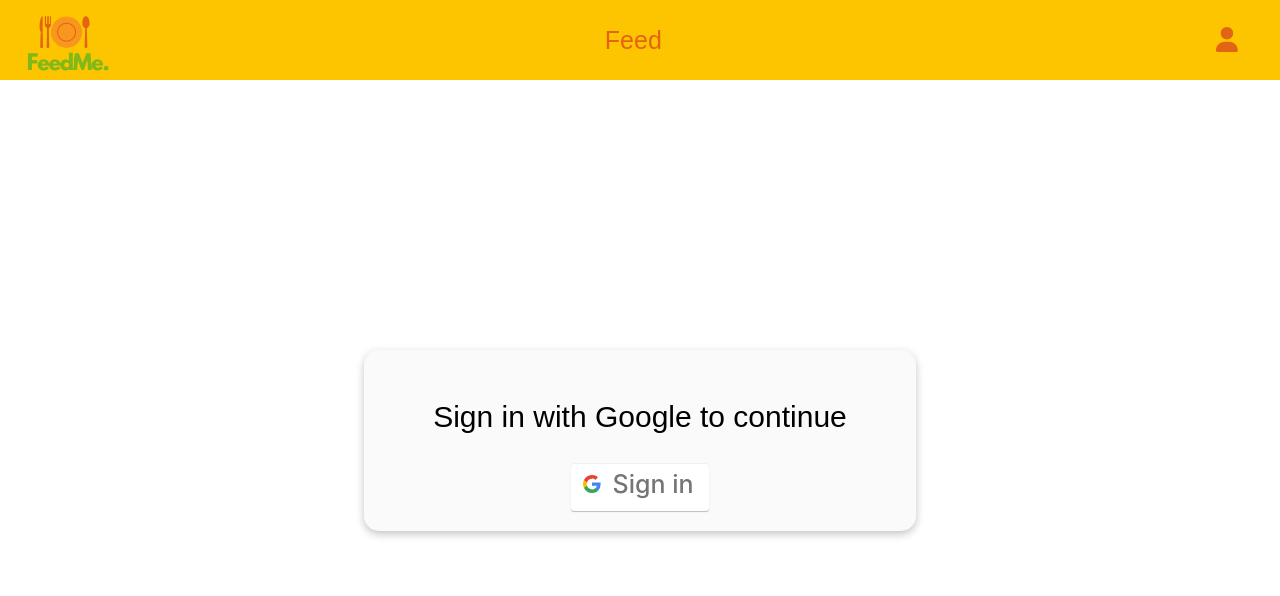
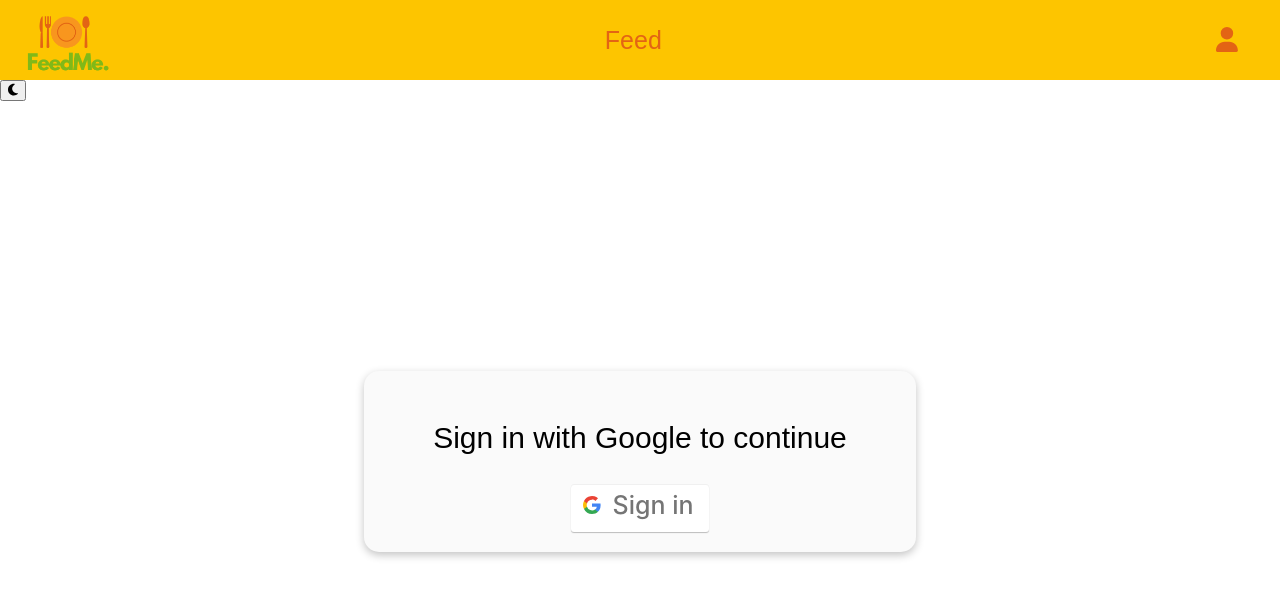
Before and after one commit to georghz/feedme, a React (Create React App) app in the folder feedme/: page /profilepage in a window 1280 px wide. Shown: the top 596 px of the page. Built offline with nearby package versions, Linux system fonts and the light colour scheme; no server answers; the database is empty; a web font is replaced by a local one.

Commit message:
Added Dark Mode, still some bugs that need fixing

```diff
--- a/feedme/src/App.js
+++ b/feedme/src/App.js
@@ -5,10 +5,10 @@
 
 import "./App.css";
 
-import { BrowserRouter as Router, Routes, Route,Link } from "react-router-dom";
-import { useState, useEffect, createContext } from "react";
+import { BrowserRouter as Router, Routes, Route } from "react-router-dom";
+import { useState, useEffect, createContext, useContext } from "react";
 
-import { onAuthStateChanged, signOut } from "firebase/auth";
+import { onAuthStateChanged } from "firebase/auth";
 import { auth } from "./firebase-config";
 
 import Recipes from "./pages/Recipes";
@@ -17,11 +17,16 @@ import ProfilePage from "./pages/ProfilePage";
 import Nav from "./components/Nav"
 import LikedRecipes from "./pages/LikedRecipes";
 import MyRecipes from "./pages/MyRecipes";
+import { ThemeContext } from "./contexts/theme";
+import { FontAwesomeIcon } from "@fortawesome/react-fontawesome";
+import { faSun, faMoon } from "@fortawesome/free-solid-svg-icons";
 
 export const AuthContext = createContext();
 
 function App() {
   const [user, setUser] = useState(true);
+  const [{theme, isDark}, toggleTheme] = useContext(ThemeContext);
+  console.log("theme", theme);
 
   useEffect(() => {
     onAuthStateChanged(auth, (user) => {setUser(user)})
@@ -31,6 +36,15 @@ function App() {
     <AuthContext.Provider value={user}>
       <Router>
         <Nav />
+        <div
+        className="app"
+        style={{backgroundColor: theme.backgroundColor, color: theme.color}}
+      >
+        <div
+          >
+          <button onClick={toggleTheme}>
+          <FontAwesomeIcon icon={!isDark ? faMoon : faSun} />
+           </button>
         <Routes>
           <Route path="" element={<Recipes />} />
           <Route path="/createrecipe" element={<CreateRecipe />} />
@@ -38,6 +52,8 @@ function App() {
           <Route path="/likedrecipes" element={<LikedRecipes />} />
           <Route path="/myrecipes" element={<MyRecipes />} />
         </Routes>
+        </div>
+    </div>
       </Router>
     </AuthContext.Provider>
   );
--- /dev/null
+++ b/feedme/src/contexts/theme.js
@@ -0,0 +1,34 @@
+import { createContext, useEffect, useState } from "react";
+
+const themes = {
+    dark: {
+        backgroundColor: "black",
+        color: "white",
+    },
+    light: {
+        backgroundColor: "white",
+        color: "black",
+    },
+};
+
+export const ThemeContext = createContext();  //Will bring the global propery to all our components
+
+export const ThemeProvider = ({children}) => { //A React component - wraps the app with our themeProvider
+    const [isDark, setIsDark] = useState(false); //False makes the default state light theme
+    const theme = isDark ? themes.dark : themes.light;
+    const toggleTheme = () => {
+        localStorage.setItem("isDark", JSON.stringify(!isDark));
+        setIsDark(!isDark);
+    };
+
+    useEffect(() => {
+        const isDark = localStorage.getItem("isDark") === "true"
+        setIsDark(isDark);
+    },[]);
+
+    return (
+        <ThemeContext.Provider value={[{ theme, isDark }, toggleTheme]}>
+            {children}
+        </ThemeContext.Provider>
+    )
+};
--- a/feedme/src/index.js
+++ b/feedme/src/index.js
@@ -6,10 +6,13 @@ import React from 'react';
 import ReactDOM from 'react-dom';
 
 import App from './App';
+import { ThemeProvider } from './contexts/theme';
 
 ReactDOM.render(
   <React.StrictMode>
-    <App />
+    <ThemeProvider>
+      <App />
+    </ThemeProvider>
   </React.StrictMode>,
   document.getElementById('root')
 );
```
